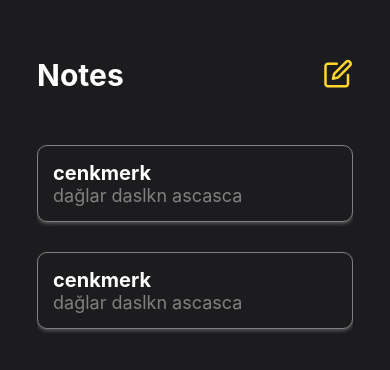
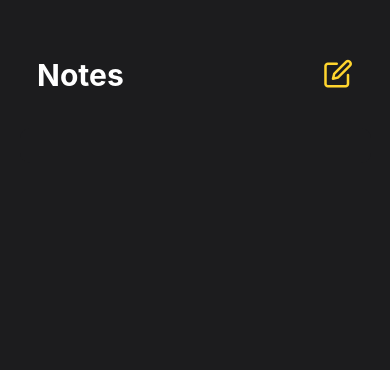
Before and after one commit to CenkMerk/Cloning-Apple-Notes-App-with-React-Native, a React Native app: screen /Home in a window 390 px wide. Shown: the top 370 px of the page. Built offline with nearby package versions, Linux system fonts and the light colour scheme.

Commit message:
context added

```diff
--- a/App.js
+++ b/App.js
@@ -8,11 +8,19 @@ import AddNoteScreen from "./src/screens/AddNoteScreen";
 import { Text, View, StyleSheet, TouchableOpacity } from "react-native";
 import { Ionicons } from "@expo/vector-icons";
 import { useNavigation } from "@react-navigation/native";
+import { Provider } from "./src/context/Notes";
+import NotesContext from "./src/context/Notes";
+import { useContext } from "react";
 
 const HeaderLeftComp = () => {
+  const { createNote } = useContext(NotesContext);
   const navigation = useNavigation();
+  const HandleClick = () => {
+    navigation.goBack();
+    createNote();
+  };
   return (
-    <TouchableOpacity onPress={() => navigation.goBack()}>
+    <TouchableOpacity onPress={HandleClick}>
       <View style={styles.headerLeftContainer}>
         <Ionicons name="chevron-back" size={30} color="#FFD52E" />
         <Text style={styles.headerLeftTitle}>Notes</Text>
@@ -21,9 +29,14 @@ const HeaderLeftComp = () => {
   );
 };
 const HeaderRightComp = () => {
+  const { createNote } = useContext(NotesContext);
   const navigation = useNavigation();
+  const HandleClick = () => {
+    navigation.goBack();
+    createNote();
+  };
   return (
-    <TouchableOpacity onPress={() => navigation.goBack()}>
+    <TouchableOpacity onPress={HandleClick}>
       <Text style={styles.headerLeftTitle}>Done</Text>
     </TouchableOpacity>
   );
@@ -31,6 +44,7 @@ const HeaderRightComp = () => {
 
 export default function App() {
   return (
+    <Provider>
       <NavigationContainer>
         <Stack.Navigator>
           <Stack.Screen
@@ -49,11 +63,12 @@ export default function App() {
                 backgroundColor: "#1C1C1E",
               },
               headerLeft: () => <HeaderLeftComp />,
-            headerRight: () => <HeaderRightComp/>,
+              headerRight: () => <HeaderRightComp />,
             }}
           />
         </Stack.Navigator>
       </NavigationContainer>
+    </Provider>
   );
 }
 
--- a/src/components/NoteListItem.js
+++ b/src/components/NoteListItem.js
@@ -5,8 +5,7 @@ export default function NoteListItem({ item }) {
   return (
     <View style={styles.button}>
       <TouchableOpacity>
-        <Text style={styles.title}>{item.title}</Text>
-        <Text style={styles.desc}>{item.desc}</Text>
+        <Text style={styles.title} numberOfLines={1} ellipsizeMode="tail">{item.text}</Text>
       </TouchableOpacity>
     </View>
   );
@@ -20,7 +19,7 @@ const styles = StyleSheet.create({
     borderRadius: 10,
     padding: 15,
     shadowColor: "white",
-    backgroundColor:"#1C1C1E",
+    backgroundColor: "#1C1C1E",
     shadowOffset: {
       width: 0,
       height: 2,
--- a/src/components/NotesList.js
+++ b/src/components/NotesList.js
@@ -1,22 +1,14 @@
 import { FlatList, StyleSheet, Text, View } from "react-native";
-import React from "react";
+import React, { useContext } from "react";
 import NoteListItem from "./NoteListItem";
+import NotesContext from "../context/Notes";
 
 export default function NotesList() {
-  const Notes = [
-    {
-      title: "cenkmerk",
-      desc: "dağlar daslkn ascasca",
-    },
-    {
-      title: "cenkmerk",
-      desc: "dağlar daslkn ascasca",
-    },
-  ];
+  const { notes } = useContext(NotesContext);
   return (
     <View style={styles.container}>
       <FlatList
-        data={Notes}
+        data={notes}
         showsVerticalScrollIndicator={false}
         renderItem={({ item }) => {
           return <NoteListItem item={item} />;
--- /dev/null
+++ b/src/context/Notes.js
@@ -0,0 +1,36 @@
+import { createContext } from "react";
+import { useState } from "react";
+
+const NotesContext = createContext();
+
+function Provider({ children }) {
+  const [notes, setNotes] = useState([]);
+  const [text, setText] = useState("");
+
+  const createNote = () => {
+    const createdNotes = [
+      ...notes,
+      {
+        id: Math.round(Math.random() * 999999),
+        text,
+      },
+    ];
+    setNotes(createdNotes);
+    setText("");
+  };
+  const sharedValuesAndMethods = {
+    notes,
+    createNote,
+    text,
+    setText,
+  };
+
+  return (
+    <NotesContext.Provider value={sharedValuesAndMethods}>
+      {children}
+    </NotesContext.Provider>
+  );
+}
+
+export { Provider };
+export default NotesContext;
--- a/src/screens/AddNoteScreen.js
+++ b/src/screens/AddNoteScreen.js
@@ -1,8 +1,10 @@
 import { StyleSheet, Text, TextInput, View } from "react-native";
-import React, { useRef, useEffect } from "react";
+import React, { useRef, useEffect, useContext } from "react";
+import NotesContext from "../context/Notes";
 
 export default function AddNoteScreen() {
   const inputRef = useRef(null);
+  const { text, setText } = useContext(NotesContext);
 
   useEffect(() => {
     const timer = setTimeout(() => {
@@ -19,6 +21,8 @@ export default function AddNoteScreen() {
         selectionColor="#FFD52E"
         ref={inputRef}
         keyboardAppearance="dark"
+        onChangeText={(new_text) => setText(new_text)}
+        value={text}
       />
     </View>
   );
```
Lines whose indentation alone changed are shown as unchanged.
